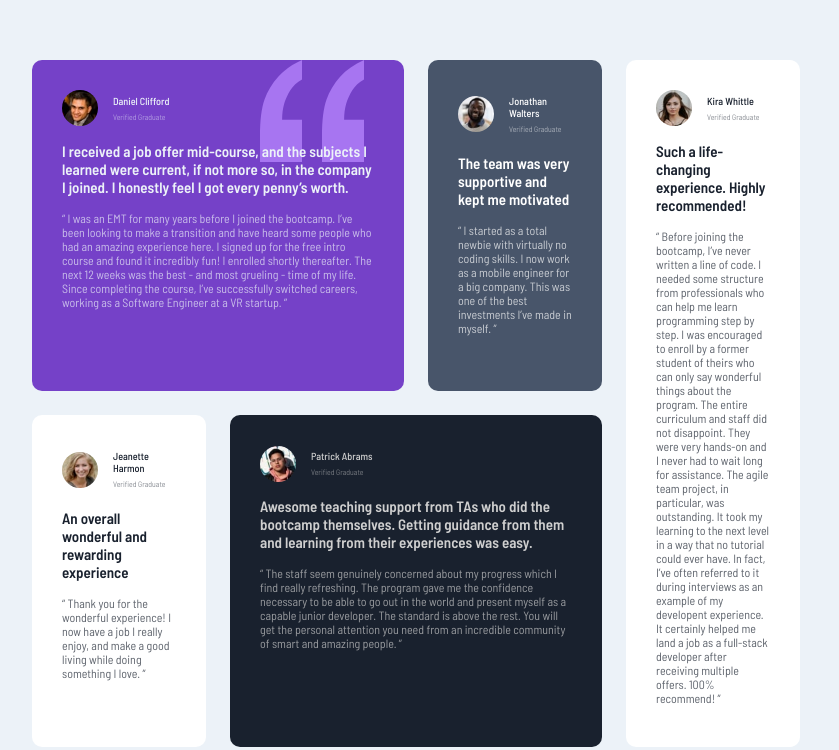
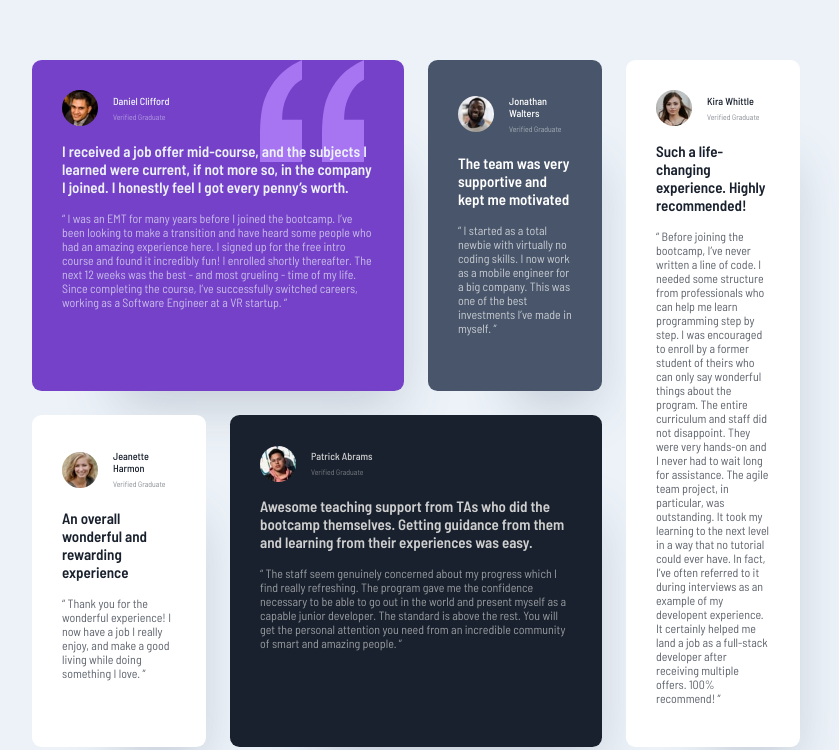
Before and after one commit to meghan-aine/testimonial-grid, a plain HTML site: page index.html in a window 1280 px wide. Shown: the part 195-945 px from the top of the page, without its empty margins (224-1063 px from the left). Drawn offline with Linux system fonts and the light colour scheme.

Commit message:
Update style.css

```diff
--- a/style.css
+++ b/style.css
@@ -79,13 +79,15 @@ body {
 
 .testimonial {
     display: block;
-    border-radius: 10px;
+    border-radius: 0.8rem;
     padding: 30px ;
+    box-shadow: 40px 60px 50px -47px rgba(72, 85, 106, 0.25);
 }
 
 /* Grid format */
 #container {
     display: grid;
+    max-width: 162rem;
     grid-template-columns: repeat(4, 1fr);
     grid-template-rows: repeat(2, 1fr);
     grid-template-areas: "daniel daniel jonathan kira"
```
